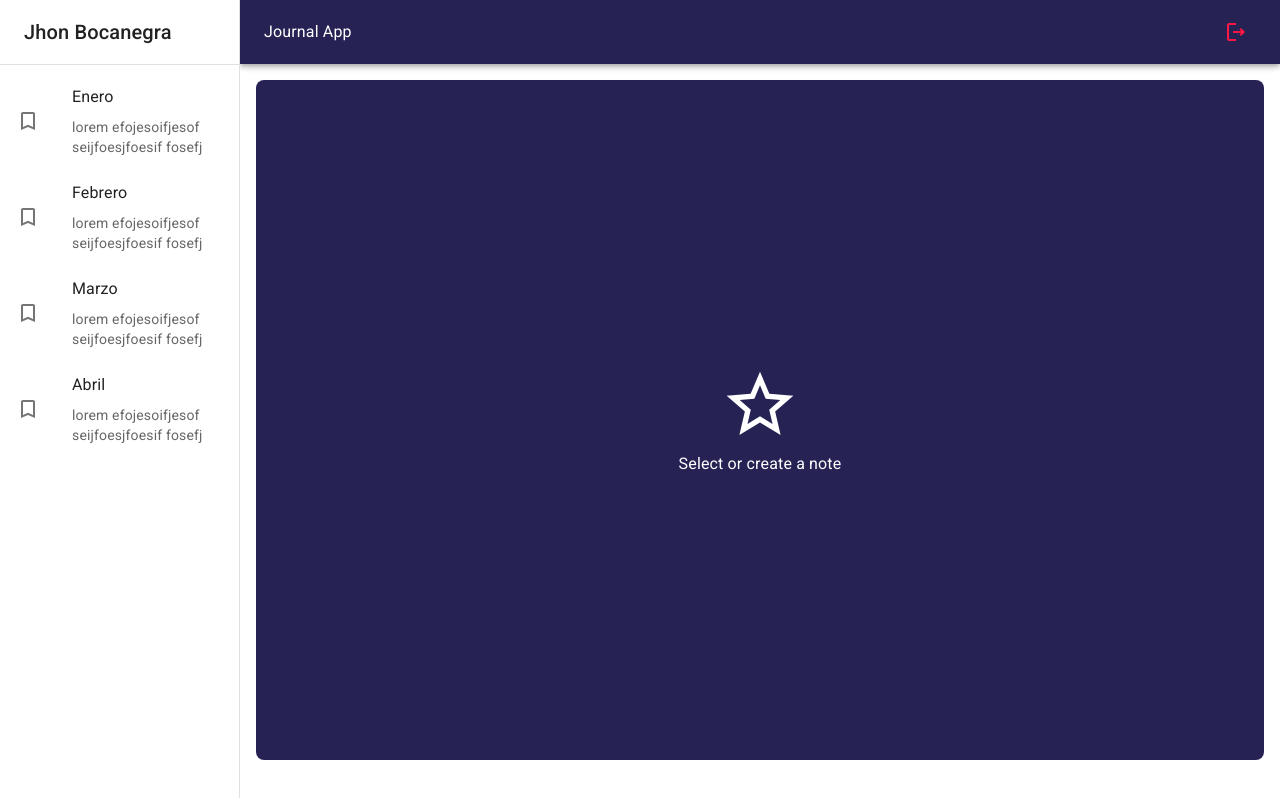
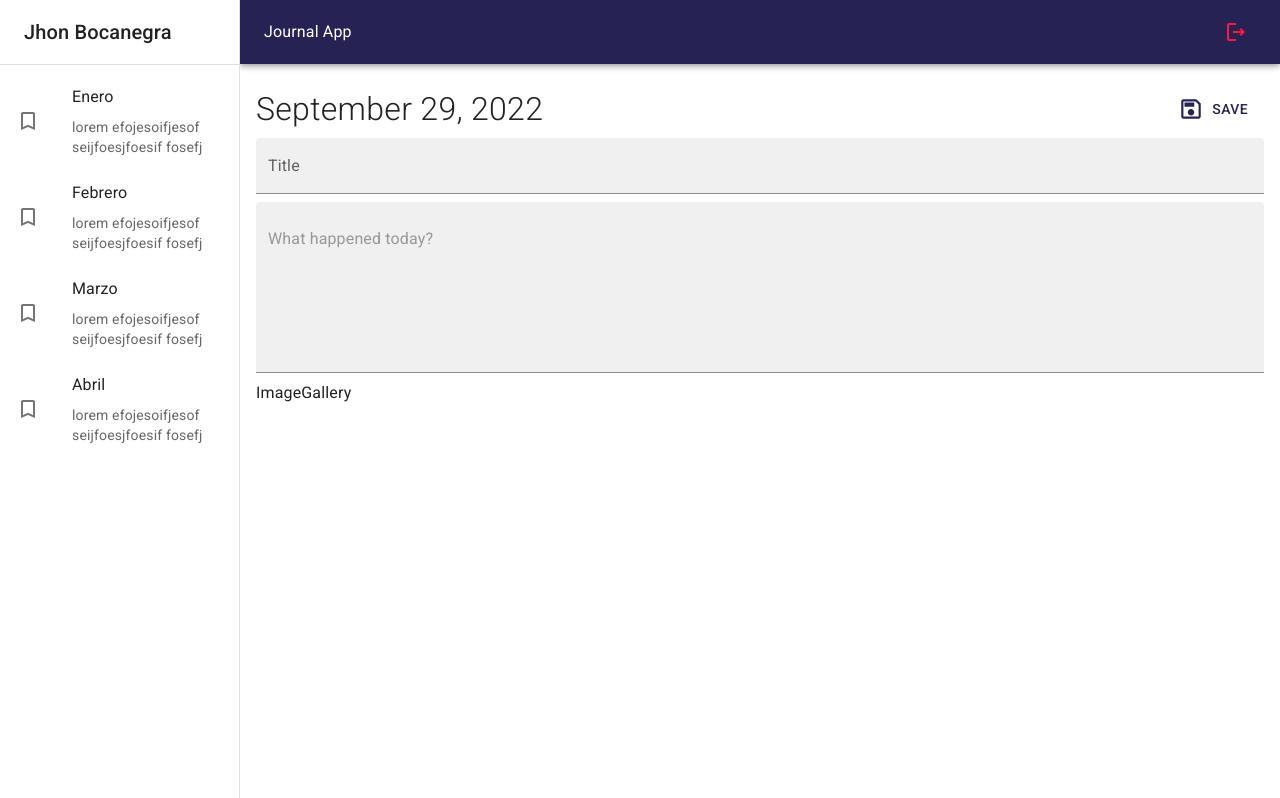
Before and after one commit to JhonEduard26/journal-app, a React (Vite) app: page / in a window 1280 px wide. Built offline with nearby package versions, Linux system fonts and the light colour scheme.

Commit message:
[ADD] note-view

```diff
--- /dev/null
+++ b/src/journal/components/ImageGallery.jsx
@@ -0,0 +1,5 @@
+export const ImageGallery = () => {
+  return (
+    <div>ImageGallery</div>
+  )
+}
--- a/src/journal/components/index.js
+++ b/src/journal/components/index.js
@@ -1,2 +1,3 @@
 export * from './Navbar'
 export * from './SideBar'
+export * from './ImageGallery'
--- a/src/journal/layout/JournalLayout.jsx
+++ b/src/journal/layout/JournalLayout.jsx
@@ -8,11 +8,7 @@ export const JournalLayout = ({ children }) => {
     <Box sx={{
       display: 'flex'
     }}>
-
-      {/* navbar */}
       <Navbar drawerWidth={drawerWidth} />
-
-      {/* sidebar */}
       <SideBar drawerWidth={drawerWidth} />
 
       <Box component="main" sx={{ flexGrow: 1, p: 2 }}>
--- a/src/journal/pages/JournalPage.jsx
+++ b/src/journal/pages/JournalPage.jsx
@@ -1,12 +1,12 @@
 import { Typography } from '@mui/material'
 import { JournalLayout } from '../layout/JournalLayout'
-import { NothingSelectedView } from '../views'
+import { NoteView, NothingSelectedView } from '../views'
 
 export const JournalPage = () => {
   return (
     <JournalLayout>
-      {/* <Typography>Lorem ipsum dolor, sit amet consectetur adipisicing elit. Dolorum, sequi eos? Rerum magni consequatur quaerat laborum tempore, fuga dolorum illum. Vero, excepturi! Sint dolorum consequatur fuga, sit voluptatum voluptatibus ab commodi laboriosam rem reprehenderit, distinctio repellat.</Typography> */}
-      <NothingSelectedView />
+      <NoteView />
+      {/* <NothingSelectedView /> */}
     </JournalLayout>
   )
 }
--- /dev/null
+++ b/src/journal/views/NoteView.jsx
@@ -0,0 +1,46 @@
+import { SaveOutlined } from '@mui/icons-material'
+import { Button, Grid, TextField, Typography } from '@mui/material'
+import { ImageGallery } from '../components'
+
+export const NoteView = () => {
+  return (
+    <Grid container justifyContent="space-between" alignItems="center" sx={{ mb: 1 }}>
+      <Grid item>
+        <Typography fontSize={32} fontWeight="light">September 29, 2022</Typography>
+      </Grid>
+
+      <Grid item>
+        <Button color="primary" sx={{ padding: 2 }}>
+          <SaveOutlined sx={{ fontSize: 26, mr: 1 }} />
+          Save
+        </Button>
+      </Grid>
+
+      <Grid
+        container
+        item
+      >
+        <TextField
+          type="text"
+          variant="filled"
+          fullWidth
+          placeholder="Enter a title"
+          label="Title"
+          sx={{ border: 0, mb: 1 }}
+        />
+
+        <TextField
+          type="text"
+          variant="filled"
+          fullWidth
+          multiline
+          placeholder="What happened today?"
+          minRows={6}
+          sx={{ border: 0, mb: 1 }}
+        />
+      </Grid>
+
+      <ImageGallery />
+    </Grid>
+  )
+}
--- a/src/journal/views/index.js
+++ b/src/journal/views/index.js
@@ -1 +1,2 @@
 export * from './NothingSelectedView'
+export * from './NoteView'
```
